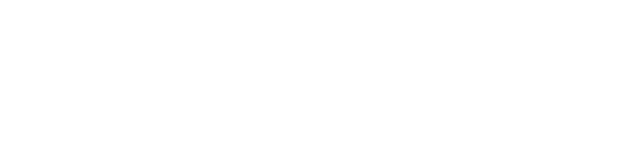
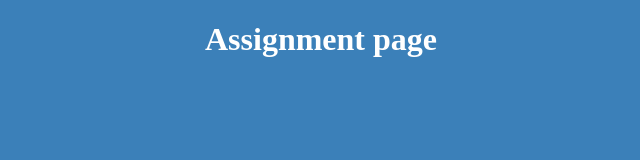
Before and after one commit to dharmi-vasiyani/git-assignment, a plain HTML site: page index.html in a window 1280 px wide. Shown: the whole page, without its empty margins (319-959 px from the left). Drawn offline with Linux system fonts and the light colour scheme.

Commit message:
Style sheet added

```diff
--- a/index.html
+++ b/index.html
@@ -4,8 +4,9 @@
     <meta charset="UTF-8">
     <meta name="viewport" content="width=device-width, initial-scale=1.0">
     <title>Document</title>
+    <link rel="stylesheet" href="style.css" ></link>
 </head>
 <body>
-
+    <h1>Assignment page</h1>
 </body>
 </html>
--- /dev/null
+++ b/style.css
@@ -0,0 +1,8 @@
+*{
+    background-color: rgb(59, 128, 185);
+    color: white;
+}
+
+h1{
+    text-align: center;
+}
```
